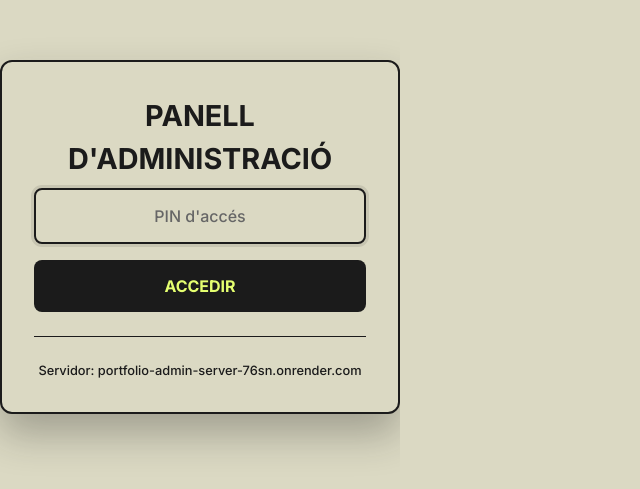
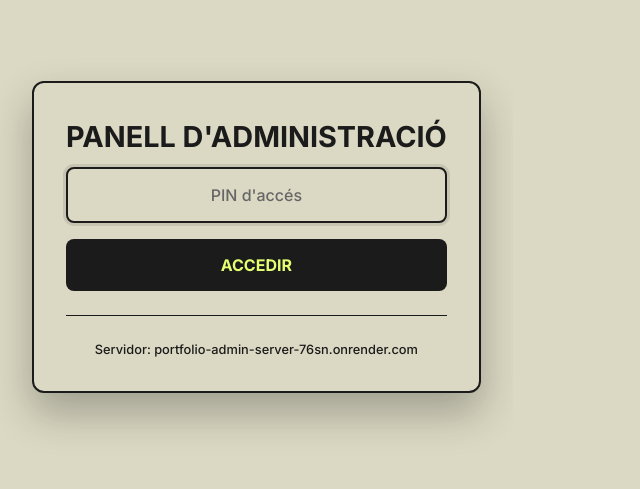
Before and after one commit to MarcBasas/portfoli_MarcBasas, a React (Vite) app: page /#/Admin1997 in a window 1280 px wide. Shown: the part 163-652 px from the top of the page, without its empty margins (0-640 px from the left). Built offline with nearby package versions, Linux system fonts and the light colour scheme.

Commit message:
Arreglar centrado del login en pantallas grandes

```diff
--- a/src/components/AdminLogin.css
+++ b/src/components/AdminLogin.css
@@ -5,6 +5,9 @@
   justify-content: center;
   background: #dbd9c3; /* beige de la web */
   font-family: "Inter", sans-serif;
+  width: 100%;
+  padding: 2rem;
+  box-sizing: border-box;
 }
 
 .admin-login__container {
@@ -14,8 +17,10 @@
   box-shadow: 0 20px 40px rgba(27, 27, 27, 0.3);
   width: 100%;
   max-width: 400px;
+  min-width: 300px;
   text-align: center;
   border: 2px solid #1b1b1b; /* negro de la web */
+  margin: 0 auto; /* centrado adicional */
 }
 
 .admin-login__title {
@@ -117,12 +122,23 @@
 
 /* Responsive */
 @media (max-width: 480px) {
+  .admin-login {
+    padding: 1rem;
+  }
+
   .admin-login__container {
-    margin: 1rem;
+    margin: 0;
     padding: 1.5rem;
+    min-width: 280px;
   }
 
   .admin-login__title {
     font-size: 1.5rem;
   }
 }
+
+@media (min-width: 1200px) {
+  .admin-login__container {
+    max-width: 450px;
+  }
+}
```
